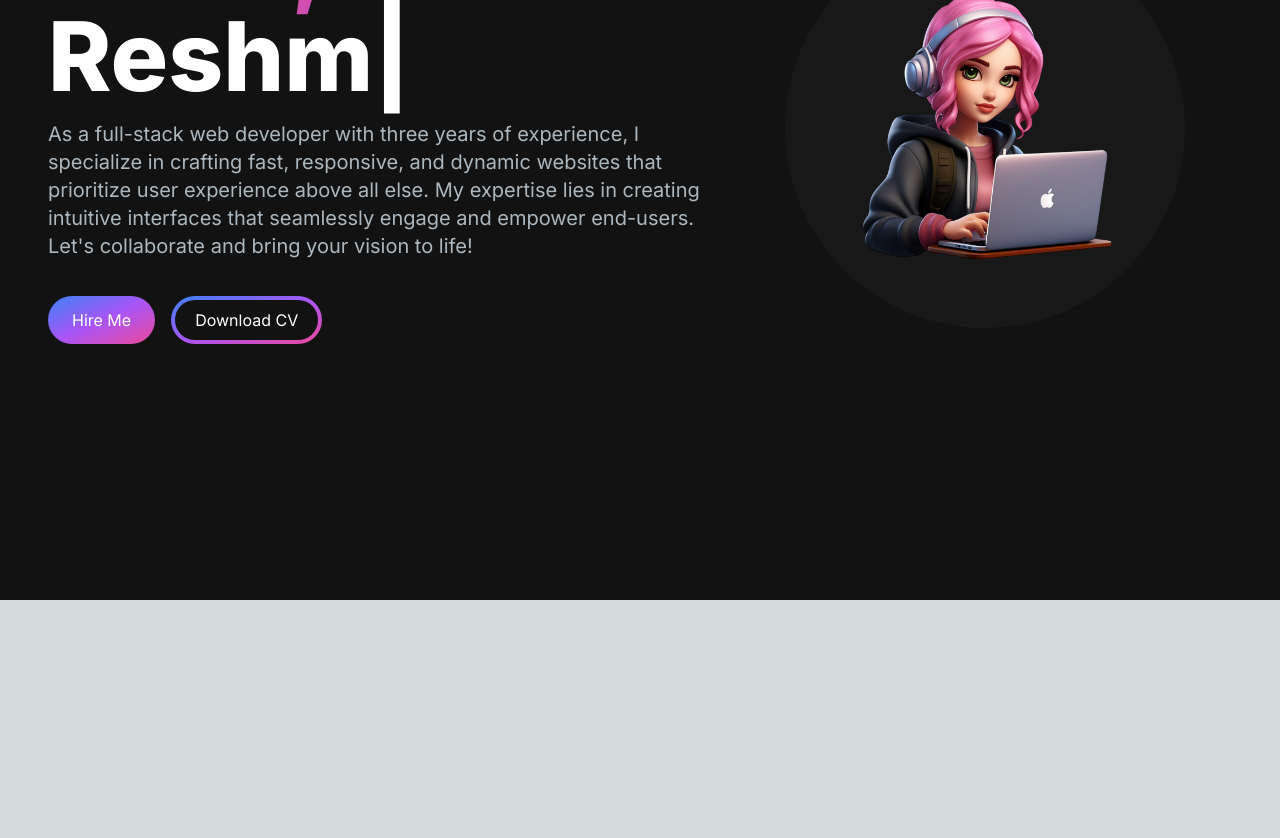
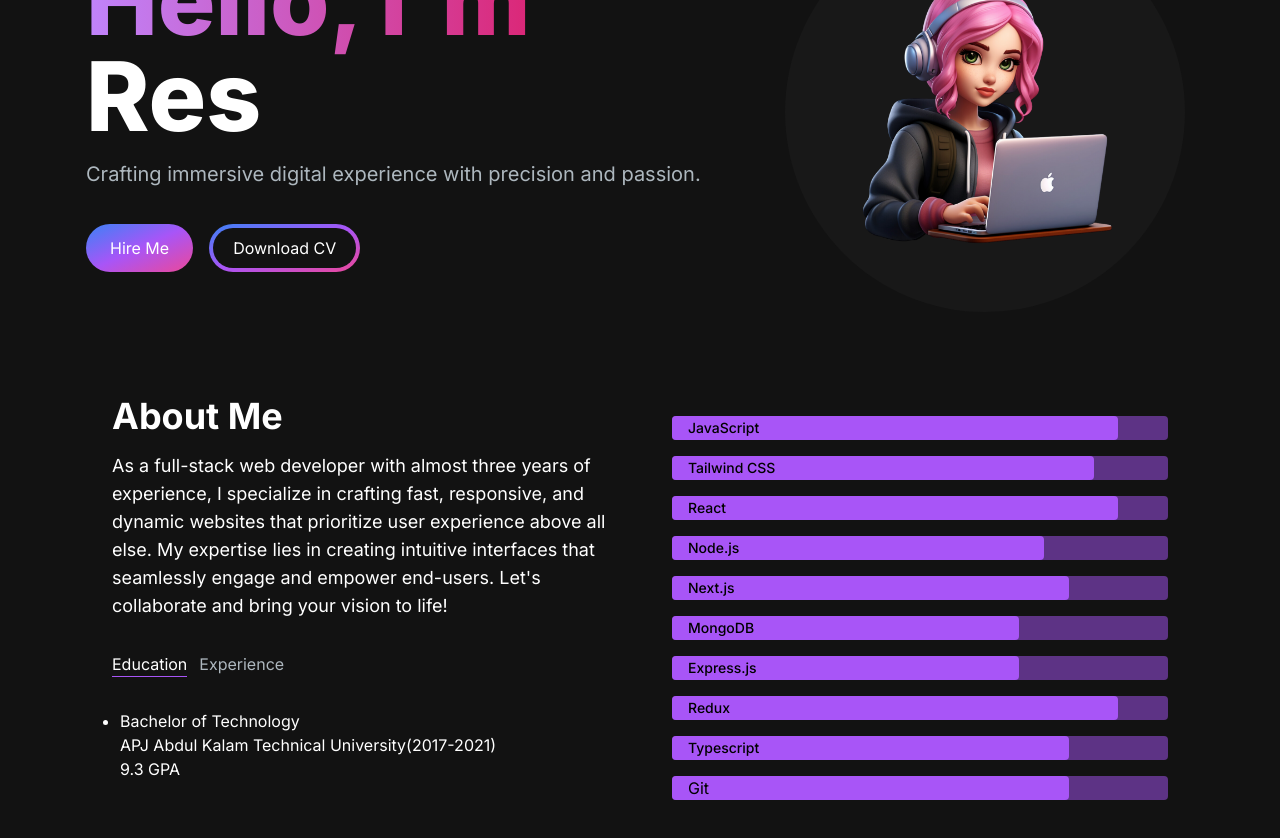
Before and after one commit to Reshma-24799/nextjs-portfolio, a Next.js app: page / in a window 1280 px wide. Shown: the part 200-1038 px from the top of the page. Before the commit the page ends 800 px from the top, so only its background shows below. Built offline with nearby package versions, Linux system fonts and the light colour scheme.

Commit message:
setting up about me page with skills section

```diff
--- /dev/null
+++ b/src/app/components/AboutSection.jsx
@@ -0,0 +1,135 @@
+"use client";
+
+import { useState, useTransition } from "react";
+import TabButton from "./TabButton";
+
+const TABDATA=[
+
+    {
+        title: "Education",
+        id: "education",
+        content: (
+           <ul className="list-disc pl-2">
+                <li>Bachelor of Technology</li>
+                <ul>
+                    <li>APJ Abdul Kalam Technical University(2017-2021)</li>
+                    <li>9.3 GPA</li>
+                </ul>
+           </ul>
+        )
+    },
+    {
+        title: "Experience",
+        id: "experience",
+        content: (
+           <ul className="list-disc pl-2">
+                <li>Envestnet Inc.</li>
+                    <ul>
+                        <li>Prodct development Engineer(2021 - 2023)</li>
+                        <li>Senior Prodct development Engineer(2023 - Present)</li>
+                    </ul>
+           </ul>
+        )
+    }
+
+]
+
+
+const AboutSection = () => {
+    const [tab, setTab] = useState("education");
+    const [startTransition] = useTransition();
+
+    const handleTabChange = (id) => {
+        startTransition(() => {
+            setTab(id);
+        });
+    }
+  return (
+    <section  className="text-white" id="about">
+        <div className="md:grid md:grid-cols-2 gap-8 xl:gap-16 items-center py-8 sm:py-16 px-4 xl:px-16">
+            <div>
+                <h2 className="text-4xl font-bold text-white mb-4">About Me</h2>
+                <p className="text-base lg:text-lg">
+                As a full-stack web developer with almost three years of experience, I specialize
+              in crafting fast, responsive, and dynamic websites that prioritize user
+              experience above all else. My expertise lies in creating intuitive interfaces
+              that seamlessly engage and empower end-users. Let's collaborate and bring your vision to life!
+                </p>
+                <div className="flex flex-row justify-start mt-8 ">
+                    <TabButton
+                        selectTab={() => handleTabChange("education")}
+                        active={tab === "education"}
+                    >
+                        {" "}
+                        Education{" "}
+                    </TabButton>
+                    <TabButton
+                        selectTab={() => handleTabChange("experience")}
+                        active={tab === "experience"}
+                    >
+                        {" "}
+                        Experience{" "}
+                    </TabButton>
+                </div>
+                <div className="mt-8">
+                    {TABDATA.find((t) => t.id === tab).content}
+                </div>
+            </div>
+           <div className="flex flex-col gap-4 mt-10">
+            <div className="rounded  h-6 text-sm cursor-pointer bg-purple-500/50 text-black font-medium">
+                <div className="bg-purple-500 w-[90%] h-full pl-4 rounded items-center flex justify-start">
+                    JavaScript
+                </div>
+              </div>
+              <div className="rounded  h-6 text-sm cursor-pointer bg-purple-500/50 text-black font-medium">
+                <div className="bg-purple-500 w-[85%] h-full pl-4 rounded items-center flex justify-start">
+                    Tailwind CSS
+                </div>
+              </div>
+              <div className="rounded  h-6 text-sm cursor-pointer bg-purple-500/50 text-black font-medium">
+                <div className="bg-purple-500 w-[90%] h-full pl-4 rounded items-center flex justify-start">
+                    React
+                </div>
+              </div>
+              <div className="rounded  h-6 text-sm cursor-pointer bg-purple-500/50 text-black font-medium">
+                <div className="bg-purple-500 w-[75%] h-full pl-4 rounded items-center flex justify-start">
+                    Node.js
+                </div>
+              </div>
+              <div className="rounded  h-6 text-sm cursor-pointer bg-purple-500/50 text-black font-medium">
+                <div className="bg-purple-500 w-[80%] h-full pl-4 rounded items-center flex justify-start">
+                    Next.js
+                </div>
+              </div>
+              <div className="rounded  h-6 text-sm cursor-pointer bg-purple-500/50 text-black font-medium">
+                <div className="bg-purple-500 w-[70%] h-full pl-4 rounded items-center flex justify-start">
+                   MongoDB
+                </div>
+              </div>
+              <div className="rounded  h-6 text-sm cursor-pointer bg-purple-500/50 text-black font-medium">
+                <div className="bg-purple-500 w-[70%] h-full pl-4 rounded items-center flex justify-start">
+                   Express.js
+                </div>
+              </div>
+              <div className="rounded  h-6 text-sm cursor-pointer bg-purple-500/50 text-black font-medium">
+                <div className="bg-purple-500 w-[90%] h-full pl-4 rounded items-center flex justify-start">
+                   Redux
+                </div>
+              </div>
+              <div className="rounded  h-6 text-sm cursor-pointer bg-purple-500/50 text-black font-medium" >
+                <div className="bg-purple-500 w-[80%] h-full pl-4 rounded items-center flex justify-start">
+                   Typescript
+                </div>
+              </div>
+              <div className="rounded  h-86text-sm cursor-pointer bg-purple-500/50 text-black font-medium-">
+                <div className="bg-purple-500 w-[80%] h-full pl-4 rounded items-center flex justify-start">
+                   Git
+                </div>
+              </div>
+              </div>
+        </div>
+    </section>
+  )
+}
+
+export default AboutSection
--- a/src/app/components/HeroSection.jsx
+++ b/src/app/components/HeroSection.jsx
@@ -26,10 +26,10 @@ const HeroSection = () => {
               />
             </h1>
             <p className="text-[#ADB7BE] sm:text-lg lg:text-xl mb-6">
-              As a full-stack web developer with three years of experience, I specialize
-              in crafting fast, responsive, and dynamic websites that prioritize user
-              experience above all else. My expertise lies in creating intuitive interfaces
-              that seamlessly engage and empower end-users. Let's collaborate and bring your vision to life!
+              Crafting immersive digital experience with precision and passion.
+
+
+
             </p>
             <div>
               <button className="w-full sm:w-fit px-6 py-3 rounded-full mr-4 hover:bg-slate-200 bg-gradient-to-br from-blue-500 via-purple-500  to-pink-500 text-white">
--- a/src/app/components/NavLink.jsx
+++ b/src/app/components/NavLink.jsx
@@ -5,7 +5,7 @@ const NavLink = ({href, title}) => {
     <Link
     key={title}
     href={href}
-    className="block py-2 pl-3 pr-4 text-[#ADB7BE] sm:text-xl rounded md:p-0 hover:text-white"
+    className="block py-2 pl-3 pr-4 text-[#ADB7BE] sm:text-xl font-semibold rounded md:p-0 hover:text-white"
     >
         {title}
     </Link>
--- /dev/null
+++ b/src/app/components/TabButton.jsx
@@ -0,0 +1,14 @@
+
+const TabButton = ({ active, selectTab, children}) => {
+    console.log("ac",active);
+    const buttonClass = active ? "text-white border-b border-purple-500" :  " text-[#ADB7BE] ";
+  return (
+    <button onClick={selectTab} >
+        <p className={`mr-3 font-semi-bold hover:text-white ${buttonClass}`}>
+            {children}
+        </p>
+    </button>
+  )
+}
+
+export default TabButton;
--- a/src/app/page.js
+++ b/src/app/page.js
@@ -1,3 +1,4 @@
+import AboutSection from "./components/AboutSection";
 import HeroSection from "./components/HeroSection";
 import Navbar from "./components/Navbar";
 
@@ -7,6 +8,7 @@ export default function Home() {
         <Navbar />
         <div className="container mx-auto px-12 py-4 mt-24">
           <HeroSection />
+          <AboutSection />
         </div>
     </main>
   );
```
